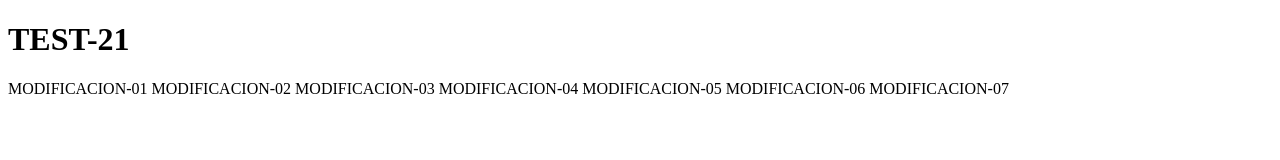
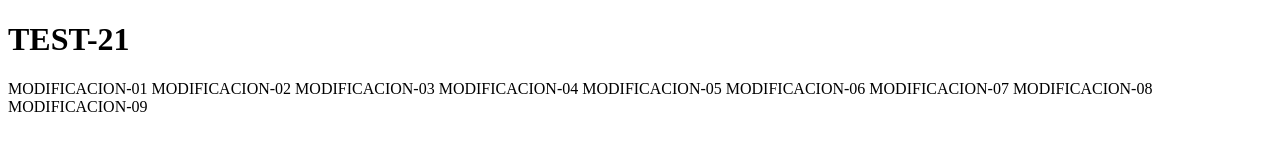
Before and after one commit to darioburdadv/test-01, a plain HTML site: page index.html in a window 1280 px wide. Drawn offline with Linux system fonts and the light colour scheme.

Commit message:
nueva rama

```diff
--- a/index.html
+++ b/index.html
@@ -14,5 +14,7 @@
     MODIFICACION-05
     MODIFICACION-06
     MODIFICACION-07
+    MODIFICACION-08
+    MODIFICACION-09
 </body>
 </html>
```
